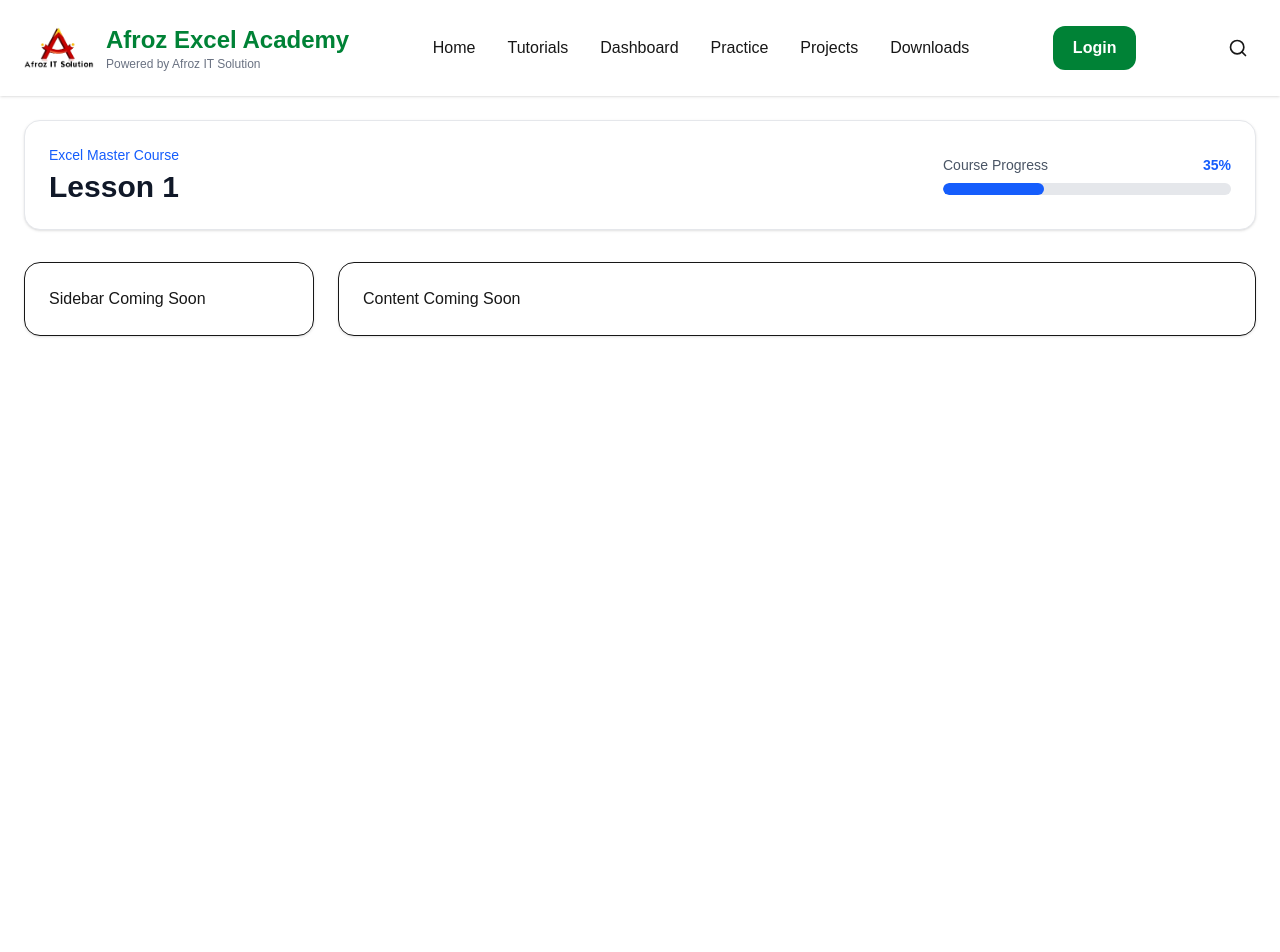
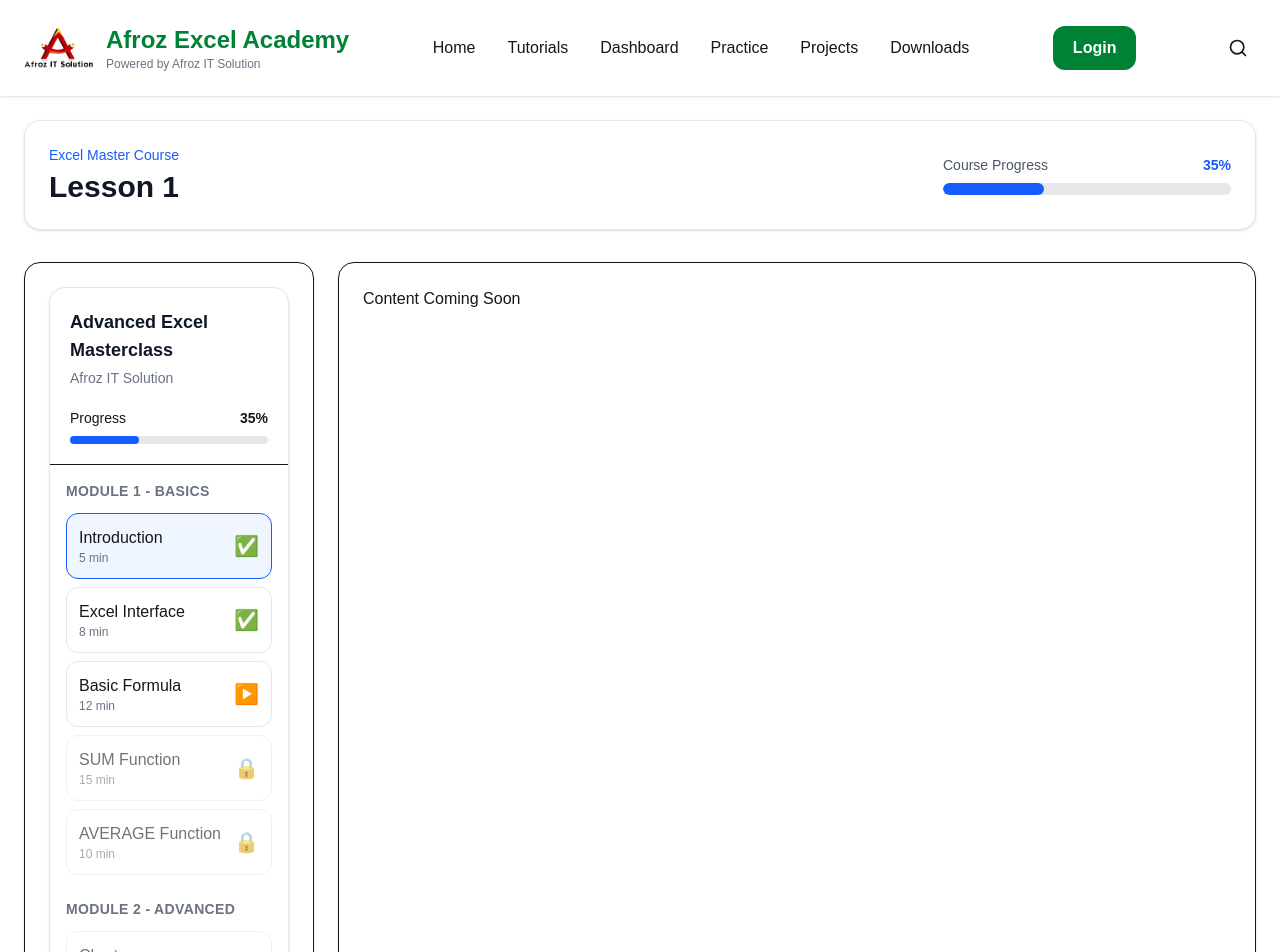
Before and after one commit to afroz-creator/afroz-excel-academy, a Next.js app: page /course/excel/lesson/1 in a window 1280 px wide. Shown: the top 952 px of the page. Before the commit the page ends 800 px from the top, so only its background shows below. Built offline with nearby package versions, Linux system fonts and the light colour scheme; no server answers.

Commit message:
Package 11 - Lesson Sidebar

```diff
--- a/app/course/excel/lesson/[id]/page.tsx
+++ b/app/course/excel/lesson/[id]/page.tsx
@@ -1,4 +1,5 @@
 import LessonHeader from "@/components/lesson/LessonHeader";
+import LessonSidebar from "@/components/lesson/LessonSidebar";
 
 interface Props {
   params: {
@@ -16,7 +17,7 @@ export default function LessonPage({ params }: Props) {
 
       <div className="grid gap-6 lg:grid-cols-4">
         <div className="rounded-2xl border bg-white p-6 shadow-sm">
-          Sidebar Coming Soon
+          <LessonSidebar />
         </div>
 
         <div className="lg:col-span-3 rounded-2xl border bg-white p-6 shadow-sm">
--- /dev/null
+++ b/components/lesson/LessonSidebar.tsx
@@ -0,0 +1,101 @@
+"use client";
+
+import Link from "next/link";
+import { useParams } from "next/navigation";
+import { excelCourse } from "@/data/excelCourse";
+
+export default function LessonSidebar() {
+  const params = useParams();
+  const currentLessonId = Number(params.id);
+
+  return (
+    <aside className="rounded-2xl border border-gray-200 bg-white shadow-sm">
+      {/* Header */}
+      <div className="border-b p-5">
+        <h2 className="text-lg font-bold text-gray-900">
+          {excelCourse.title}
+        </h2>
+
+        <p className="mt-1 text-sm text-gray-500">
+          {excelCourse.instructor}
+        </p>
+
+        {/* Progress */}
+        <div className="mt-5">
+          <div className="mb-2 flex justify-between text-sm">
+            <span>Progress</span>
+            <span className="font-semibold">
+              {excelCourse.progress}%
+            </span>
+          </div>
+
+          <div className="h-2 rounded-full bg-gray-200">
+            <div
+              className="h-2 rounded-full bg-blue-600 transition-all"
+              style={{
+                width: `${excelCourse.progress}%`,
+              }}
+            />
+          </div>
+        </div>
+      </div>
+
+      {/* Modules */}
+      <div className="max-h-[650px] overflow-y-auto p-4">
+        {excelCourse.modules.map((module) => (
+          <div key={module.id} className="mb-6">
+            <h3 className="mb-3 text-sm font-bold uppercase tracking-wide text-gray-500">
+              {module.title}
+            </h3>
+
+            <div className="space-y-2">
+              {module.lessons.map((lesson) => {
+                const active =
+                  lesson.id === currentLessonId;
+
+                return (
+                  <Link
+                    key={lesson.id}
+                    href={`/course/excel/lesson/${lesson.id}`}
+                    className={`flex items-center justify-between rounded-xl border p-3 transition-all
+
+                    ${
+                      active
+                        ? "border-blue-600 bg-blue-50"
+                        : "border-gray-200 hover:bg-gray-50"
+                    }
+
+                    ${
+                      lesson.locked
+                        ? "cursor-not-allowed opacity-60"
+                        : ""
+                    }
+                    `}
+                  >
+                    <div>
+                      <p className="font-medium">
+                        {lesson.title}
+                      </p>
+
+                      <p className="text-xs text-gray-500">
+                        {lesson.duration}
+                      </p>
+                    </div>
+
+                    <div className="text-xl">
+                      {lesson.completed
+                        ? "✅"
+                        : lesson.locked
+                        ? "🔒"
+                        : "▶️"}
+                    </div>
+                  </Link>
+                );
+              })}
+            </div>
+          </div>
+        ))}
+      </div>
+    </aside>
+  );
+}
--- /dev/null
+++ b/data/excelCourse.ts
@@ -0,0 +1,78 @@
+export const excelCourse = {
+  id: "excel-masterclass",
+  title: "Advanced Excel Masterclass",
+  instructor: "Afroz IT Solution",
+  progress: 35,
+
+  modules: [
+    {
+      id: 1,
+      title: "Module 1 - Basics",
+      lessons: [
+        {
+          id: 1,
+          title: "Introduction",
+          duration: "5 min",
+          completed: true,
+          locked: false,
+        },
+        {
+          id: 2,
+          title: "Excel Interface",
+          duration: "8 min",
+          completed: true,
+          locked: false,
+        },
+        {
+          id: 3,
+          title: "Basic Formula",
+          duration: "12 min",
+          completed: false,
+          locked: false,
+        },
+        {
+          id: 4,
+          title: "SUM Function",
+          duration: "15 min",
+          completed: false,
+          locked: true,
+        },
+        {
+          id: 5,
+          title: "AVERAGE Function",
+          duration: "10 min",
+          completed: false,
+          locked: true,
+        },
+      ],
+    },
+
+    {
+      id: 2,
+      title: "Module 2 - Advanced",
+      lessons: [
+        {
+          id: 6,
+          title: "Charts",
+          duration: "20 min",
+          completed: false,
+          locked: true,
+        },
+        {
+          id: 7,
+          title: "Pivot Table",
+          duration: "25 min",
+          completed: false,
+          locked: true,
+        },
+        {
+          id: 8,
+          title: "Dashboard",
+          duration: "30 min",
+          completed: false,
+          locked: true,
+        },
+      ],
+    },
+  ],
+};
```
